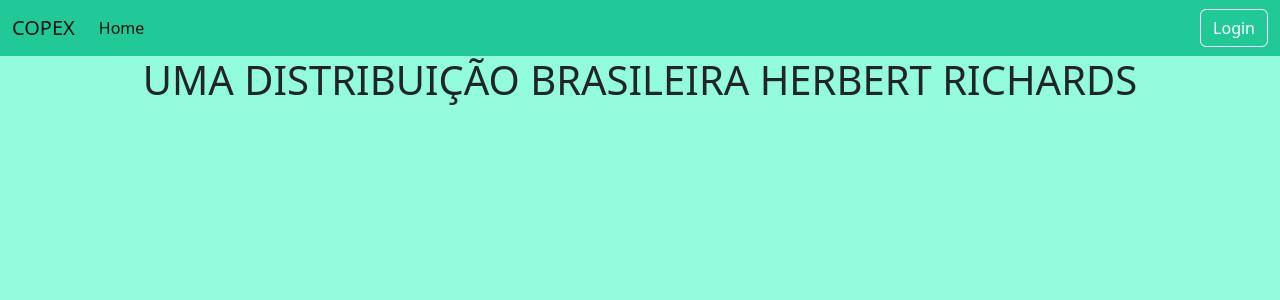
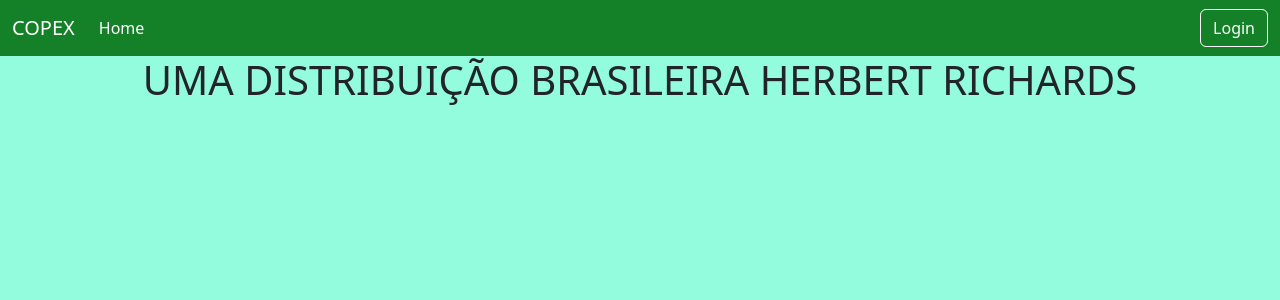
Before and after one commit to Pablo-Conte/ProjetoCopex, a PHP site: page / in a window 1280 px wide. Shown: the top 300 px of the page. Run offline with PHP 8.4, Linux system fonts and the light colour scheme.

Commit message:
Some changes

```diff
--- a/index.php
+++ b/index.php
@@ -8,15 +8,19 @@
     <link rel="stylesheet" href="./Bootstrap/css/bootstrap.css">
     <style>
         .navbar {
-            background-color: #20C997;
+            background-color: #148028;
             position: sticky;
             top: 0px;
-
+            color: white;
         }
         .btn {
             color: white;
             text-decoration: none;
             border: 1px solid white;
+        }
+
+        a {
+          color: white;
         }
 
         .btn:hover {
@@ -31,6 +35,18 @@
 
         body {
             background-color: #92fcdc;
+        }
+
+        .navbar-brand {
+          color: white;
+        }
+
+        .nav-item {
+          color: white;
+        }
+
+        .navbar-nav .nav-link.active {
+          color: white;
         }
     </style>
 </head>
@@ -49,7 +65,7 @@
         </li>
       </ul>
       <form class="d-flex">
-        <a href="./pages/login.php"><button type="button" class="btn btn-link">Login</button></a>
+        <a href="./pages/login.php"><button type="button" class="btn btn-link"> Login</button></a>
       </form>
     </div>
   </div>
```
